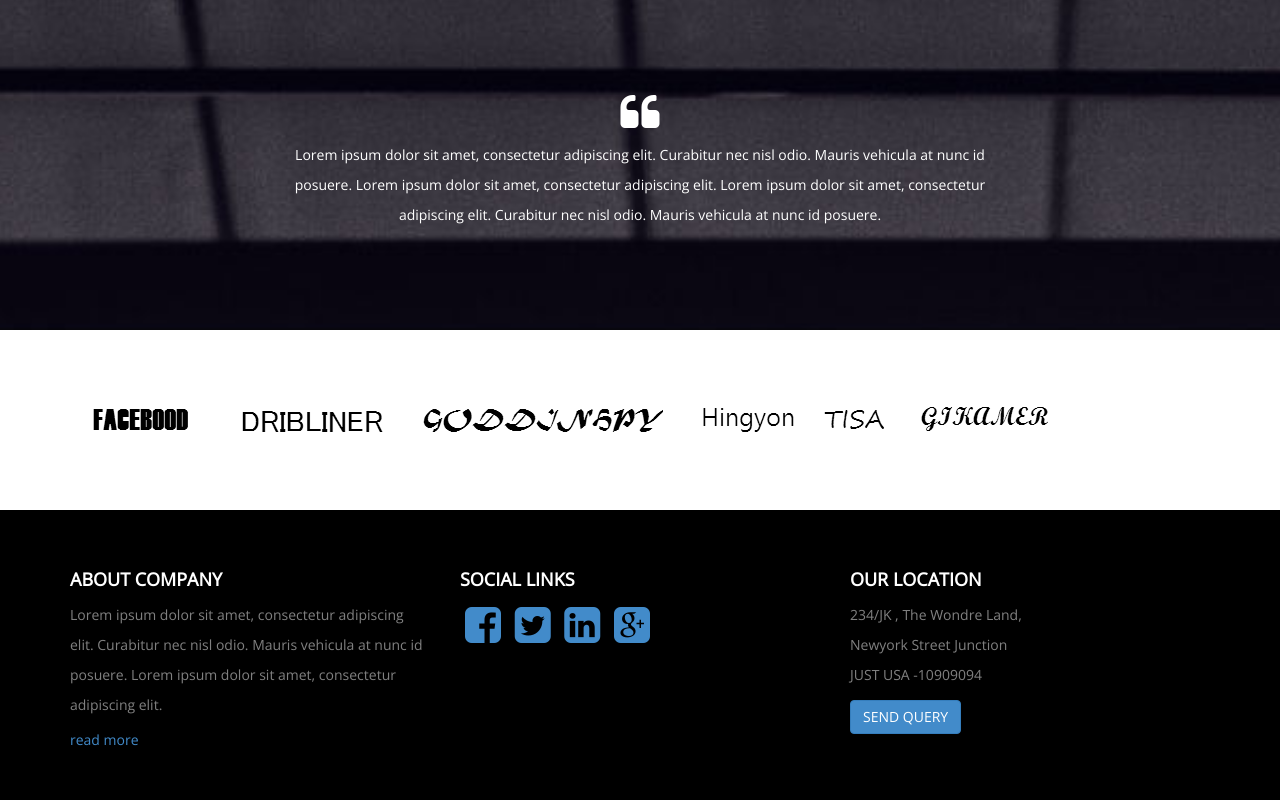
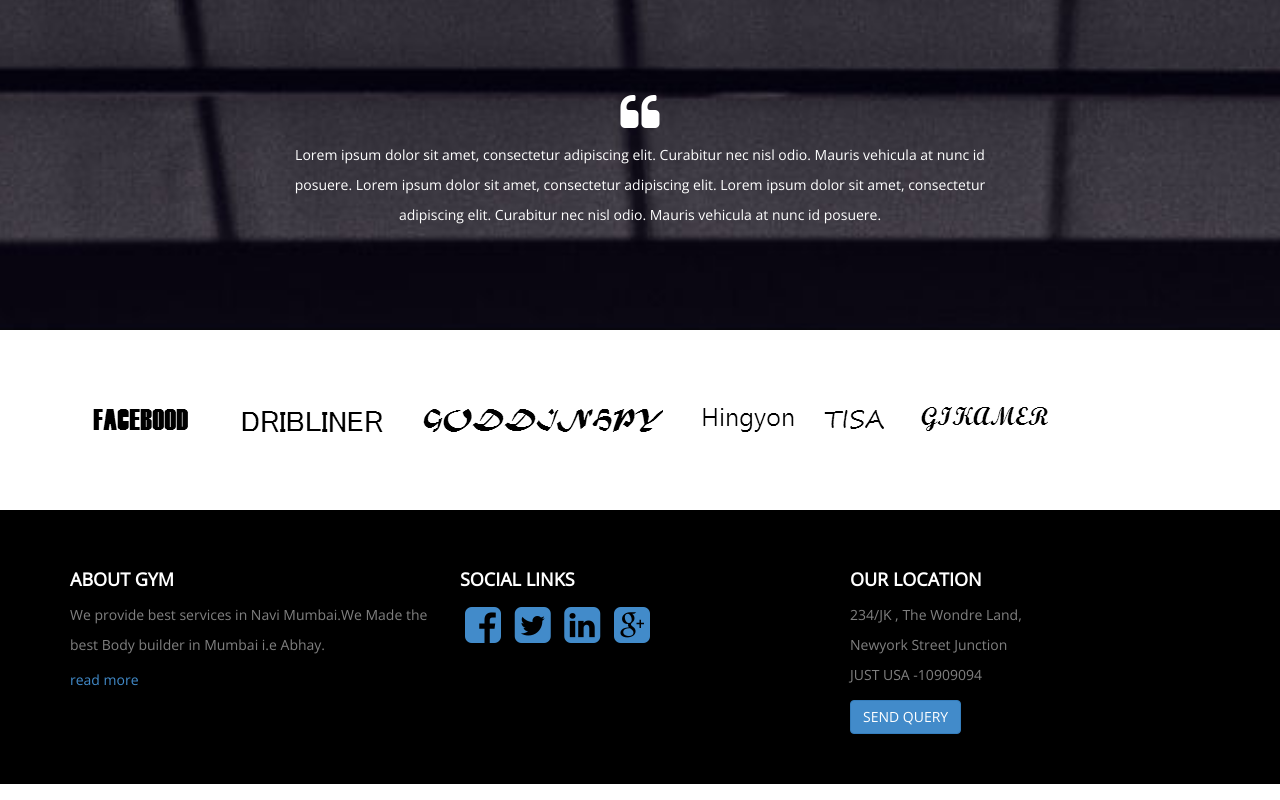
Before and after one commit to atulko/newJim, a plain HTML site: page JimManagement/WebContent/services.html in a window 1280 px wide. Shown: the part 1081-1881 px from the top of the page. Drawn offline with nearby package versions, Linux system fonts and the light colour scheme.

Commit message:
service data added

```diff
--- a/JimManagement/WebContent/services.html
+++ b/JimManagement/WebContent/services.html
@@ -167,11 +167,9 @@
             <div class="container">
            <div class="row  pad-bottom" >
             <div class="col-md-4">
-                <h4> <strong>ABOUT COMPANY</strong> </h4>
+                <h4> <strong>ABOUT GYM</strong> </h4>
                             <p>
-                                Lorem ipsum dolor sit amet, consectetur adipiscing elit.
-                         Curabitur nec nisl odio. Mauris vehicula at nunc id posuere.
-                                Lorem ipsum dolor sit amet, consectetur adipiscing elit.
+                               We provide best services in Navi Mumbai.We Made the best Body builder in Mumbai i.e Abhay.
                             </p>
                 <a href="#" >read more</a>
                 </div>
```
